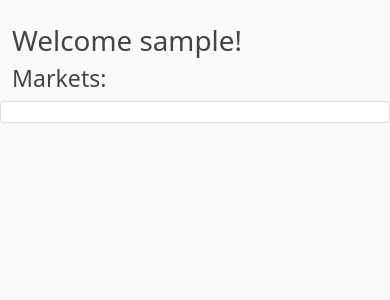
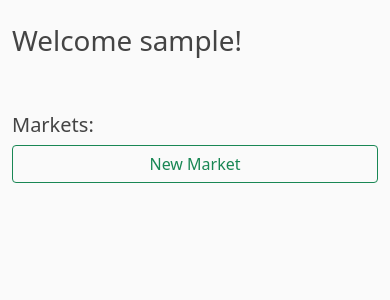
Before and after one commit to mchlzhao/prophetic, a Django app: page /markets/ in a window 390 px wide. Shown: the part 56-356 px from the top of the page. Run offline with Django 3.2, Linux system fonts and the light colour scheme; the visitor is signed in with stand-in values (Sample User, id 1); data that the repository does not hold is empty; some libraries are stand-ins or nearby versions.

Commit message:
update markets and cleaner markets page

```diff
--- a/core/urls.py
+++ b/core/urls.py
@@ -5,4 +5,5 @@ urlpatterns = [
     path('', views.home, name='home'),
     path('markets/', views.markets, name='markets'),
     path('markets/create', views.MarketCreateView.as_view(), name='market_create'),
+    path('markets/<int:pk>/update', views.MarketUpdateView.as_view(), name='market_update'),
 ]
--- a/core/views.py
+++ b/core/views.py
@@ -1,8 +1,8 @@
 from django.contrib.auth.decorators import login_required
-from django.contrib.auth.mixins import LoginRequiredMixin
+from django.contrib.auth.mixins import LoginRequiredMixin, UserPassesTestMixin
 from django.contrib.messages.views import SuccessMessageMixin
 from django.shortcuts import redirect, render
-from django.views.generic.edit import CreateView
+from django.views.generic.edit import CreateView, UpdateView
 from .models import Market
 
 def home(request):
@@ -35,3 +35,17 @@ class MarketCreateView(SuccessMessageMixin, LoginRequiredMixin, CreateView):
     def form_valid(self, form):
         form.instance.created_by = self.request.user
         return super().form_valid(form)
+
+class MarketUpdateView(SuccessMessageMixin, LoginRequiredMixin, UserPassesTestMixin, UpdateView):
+    model = Market
+    fields = ['description', 'details', 'min_value', 'max_value', 'tick_size', 'settlement']
+    success_url = '/markets/'
+    success_message = 'Market successfully updated.'
+
+    def form_valid(self, form):
+        form.instance.created_by = self.request.user
+        return super().form_valid(form)
+
+    def test_func(self):
+        market = self.get_object()
+        return self.request.user == market.created_by
--- a/templates/base.html
+++ b/templates/base.html
@@ -44,7 +44,7 @@
 
     <main role="main" class="container mt-4">
         <div class="row">
-            <div class="col-md-4 offset-4">
+            <div class="col-md-8 offset-2">
                 {% if messages %}
                 {% for message in messages %}
                 <div class="alert alert-{{ message.tags }}">
@@ -53,8 +53,8 @@
                 {% endfor %}
                 {% endif %}
             </div>
-            {% block content %}{% endblock %}
         </div>
+        {% block content %}{% endblock %}
     </main>
 
     <!-- Option 1: Bootstrap Bundle with Popper -->
--- a/templates/core/market_form.html
+++ b/templates/core/market_form.html
@@ -9,8 +9,9 @@
             <legend class="border-bottom">New Market</legend>
             {{ form|crispy }}
         </fieldset>
-        <div class="form-group d-grid mt-4 mb-3">
-            <button class="btn btn-outline-primary" type="submit">Create</button>
+        <div class="btn-toolbar mt-4 mb-3">
+            <button class="btn btn-outline-primary" type="submit">Done</button>
+            <a class="btn btn-outline-danger" href="{% url 'markets' %}">Cancel</a>
         </div>
     </form>
 </div>
--- a/templates/markets.html
+++ b/templates/markets.html
@@ -1,32 +1,64 @@
 {% extends "base.html" %}
+{% load crispy_forms_tags %}
 {% block content %}
 
 <h1>Welcome {{ user }}!</h1>
-<h3>Markets:</h3>
-<div class="container content-section">
-    <div class="row col-12">
-        {% for market in markets %}
-        <!--
-        <div class="card col-3 m-3" style="width: 18rem;">
-            <div class="card-body">
-                <h5 class="card-title">Card title</h5>
-                <h6 class="card-subtitle mb-2 text-muted">Card subtitle</h6>
-                <p class="card-text">Some quick example text to build on the card title and make up the bulk of
-                    the
-                    card's content.</p>
-                <a href="#" class="card-link">Card link</a>
-                <a href="#" class="card-link">Another link</a>
-            </div>
-        </div>
-        -->
-        <div class="card col-3 m-3 align-items-center" style="width: 18rem;">
-            <div class="card-body">
-                <h5 class="card-title text-center">{{ market.description }}</h5>
-            </div>
-        </div>
-        {% endfor %}
+
+<div class="row">
+    <div class="col-6">
+        <h5 class="mt-5">Markets:</h5>
+    </div>
+    <div class="col-sm-6 offset-sm-0 col-xl-2 offset-xl-4 mt-auto">
+        <a class="btn btn-outline-success w-100" href="{% url 'market_create' %}">New Market</a>
     </div>
 </div>
+
+<div class="row justify-content-center">
+    {% for market in markets %}
+    <div class="col-6 col-xl-4 col-xxl-3">
+        <div class="card mt-2 mb-2 align-items-center" style="width: 20;">
+            <div class="card-header w-100 pb-0">
+                <h6 class="card-title pt-1 pb-1">{{ market.description }}</h6>
+            </div>
+            <div class="collapse multi-collapse w-100" id="detail{{ market.pk }}">
+                <div class="card-header w-100">
+                    {{ market.details }}
+                </div>
+            </div>
+            <div class="card-header w-100">
+                <a class="btn btn-outline-primary" data-bs-toggle="collapse" href="#detail{{ market.pk}}" role="button"
+                    aria-expanded="false" aria-controls="detail{{ market.pk}}">Details</a>
+                {% if user == market.created_by %}
+                <a class="btn btn-outline-primary" href="{% url 'market_update' market.pk %}">Edit</a>
+                {% endif %}
+            </div>
+            <ul class="list-group list-group-flush w-100">
+                <li class="list-group-item">An item</li>
+                <li class="list-group-item">A second item</li>
+                <li class="list-group-item">A third item</li>
+            </ul>
+            <div class="card-footer w-100">
+            </div>
+            <!--
+            <div class="card-body">
+                <ul class="list-group list-group-flush w-100">
+                    <li class="list-group-item d-inline-block text-center"
+                        style="border-width: '1px'; border-top-color: 'grey';">
+                        <small><b>No buy orders yet</b></small>
+                    </li>
+                    <li class="list-group-item d-inline-block text-center"
+                        style="border-top-width: '1px'; border-bottom: 0; border-top-color: 'grey'; border-bottom-color: 'grey'; background-color: '#262626';">
+                    </li>
+                    <li class="list-group-item d-inline-block text-center"
+                        style="border-width: '1px'; border-top-color: 'grey';">
+                        <small><b>No sell orders yet</b></small>
+                    </li>
+                </ul>
+            </div>
+            -->
+        </div>
+    </div>
+    {% endfor %}
 </div>
 
 {% endblock %}
```
